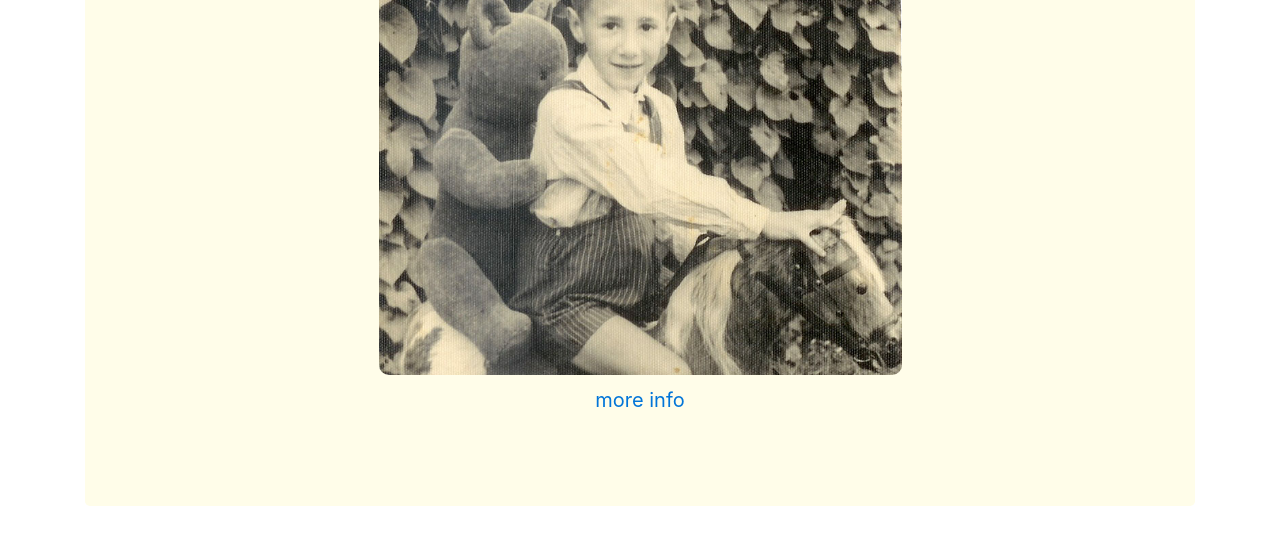
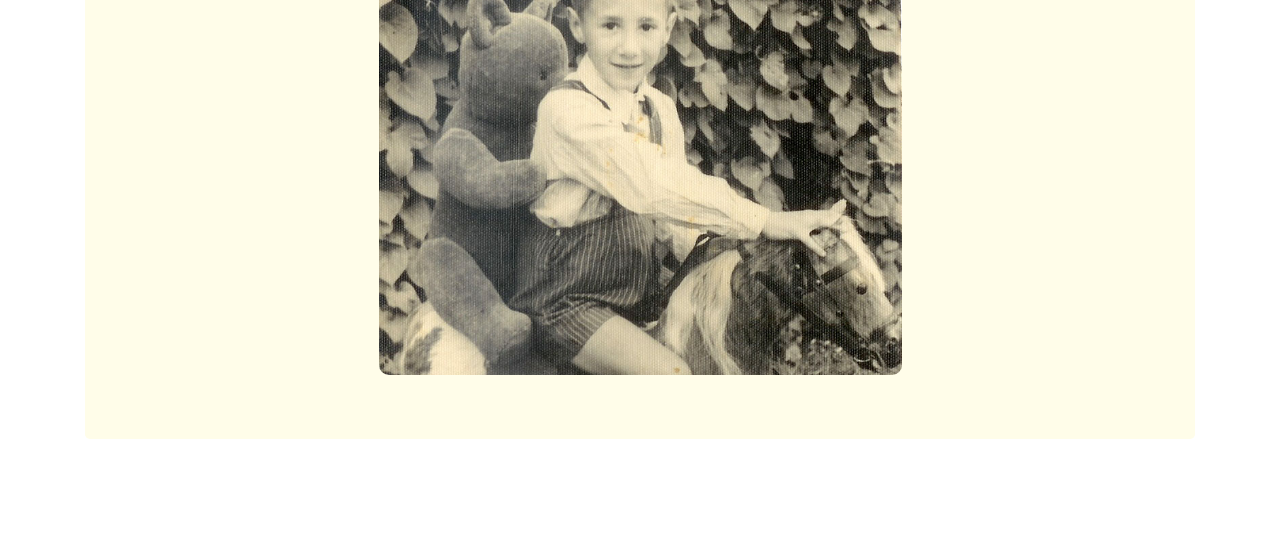
Before and after one commit to rakef/zeiman, a website: page index.html in a window 1280 px wide. Shown: the part 209-754 px from the top of the page. Drawn offline with nearby package versions, Linux system fonts and the light colour scheme.

Commit message:
removed useless button from index

```diff
--- a/index.html
+++ b/index.html
@@ -46,12 +46,6 @@
 
             </div>
 
-            <p>
-                <a href="#" class="btn btn-default btn-lg" role="button">
-                    more info
-                </a>
-
-            </p>
         </div>
 
     </div>
```
